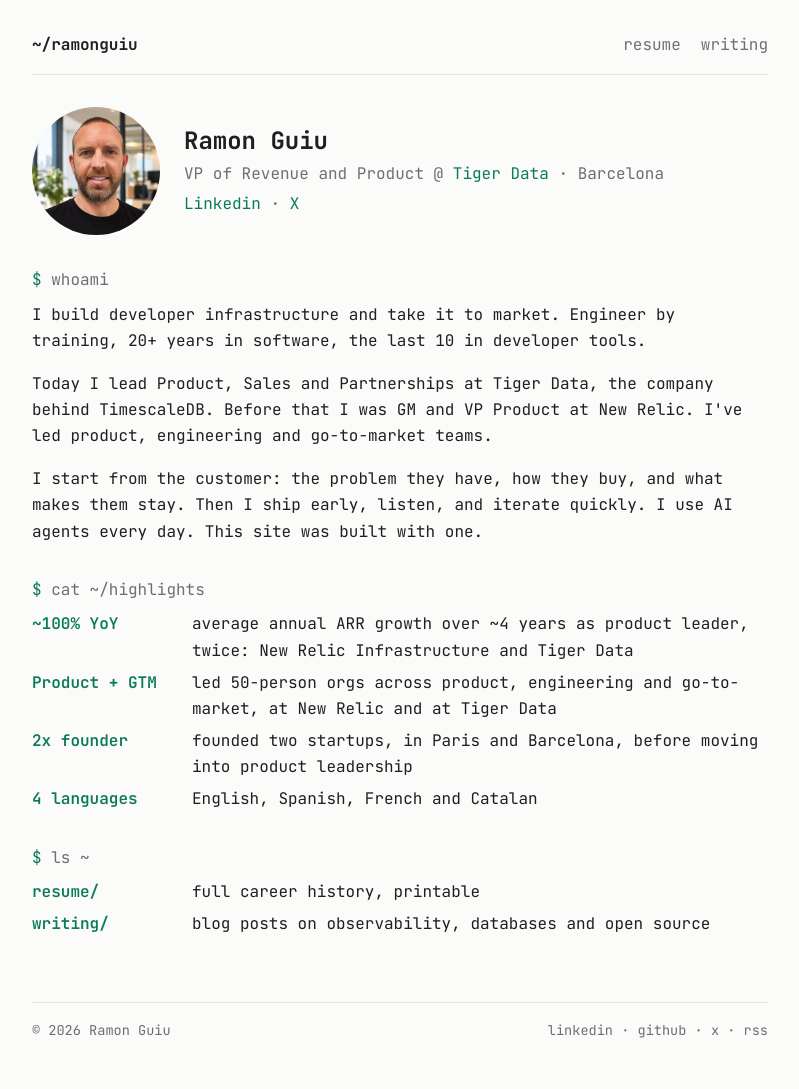
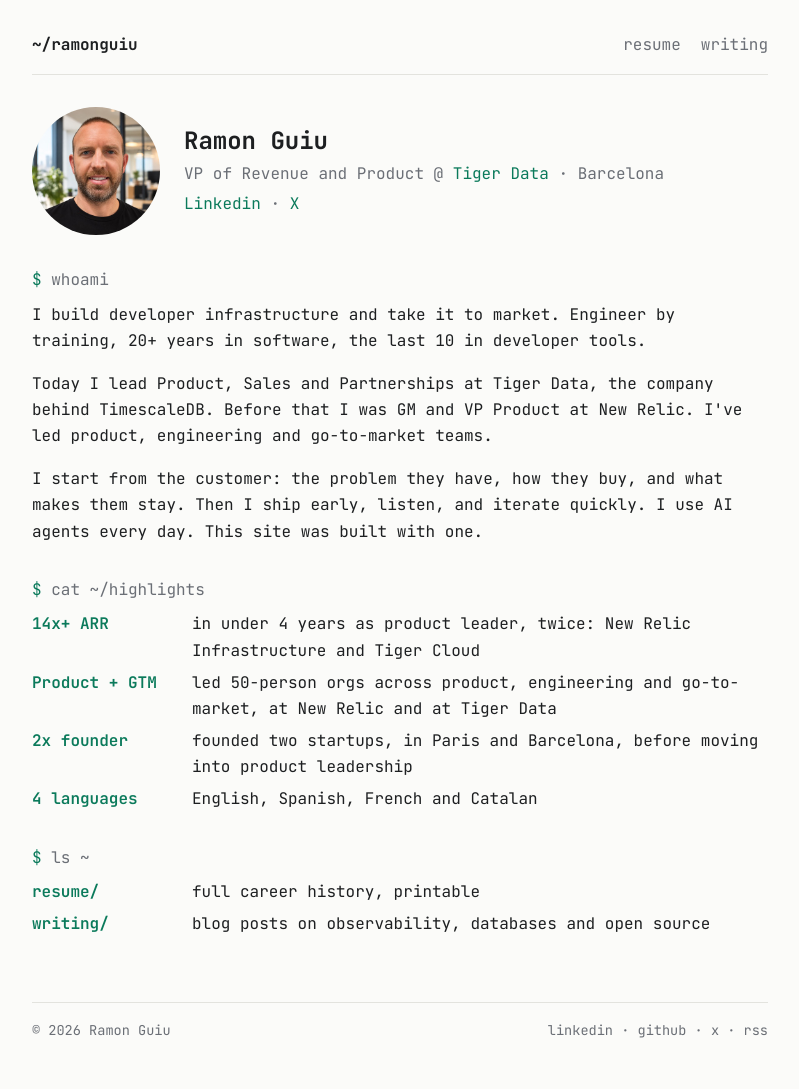
Before and after one commit to ramonguiu/ramonguiu.github.io, a Jekyll site: the page built from index.html, in a window 1280 px wide. Shown: the whole page, without its empty margins (240-1039 px from the left). Built offline with Jekyll 4.4.1, drawn with Linux system fonts in a browser that asks for light colours.

Commit message:
rewording

```diff
--- a/index.html
+++ b/index.html
@@ -28,7 +28,7 @@ title: Ramon Guiu
 
 <p class="prompt">$ cat ~/highlights</p>
 <ul class="kv">
-  <li><span class="k">~100% YoY</span><span>average annual ARR growth over ~4 years as product leader, twice: New Relic Infrastructure and Tiger Data</span></li>
+  <li><span class="k">14x+ ARR</span><span>in under 4 years as product leader, twice: New Relic Infrastructure and Tiger Cloud</span></li>
   <li><span class="k">Product + GTM</span><span>led 50-person orgs across product, engineering and go-to-market, at New Relic and at Tiger Data</span></li>
   <li><span class="k">2x founder</span><span>founded two startups, in Paris and Barcelona, before moving into product leadership</span></li>
   <li><span class="k">4 languages</span><span>English, Spanish, French and Catalan</span></li>
```
